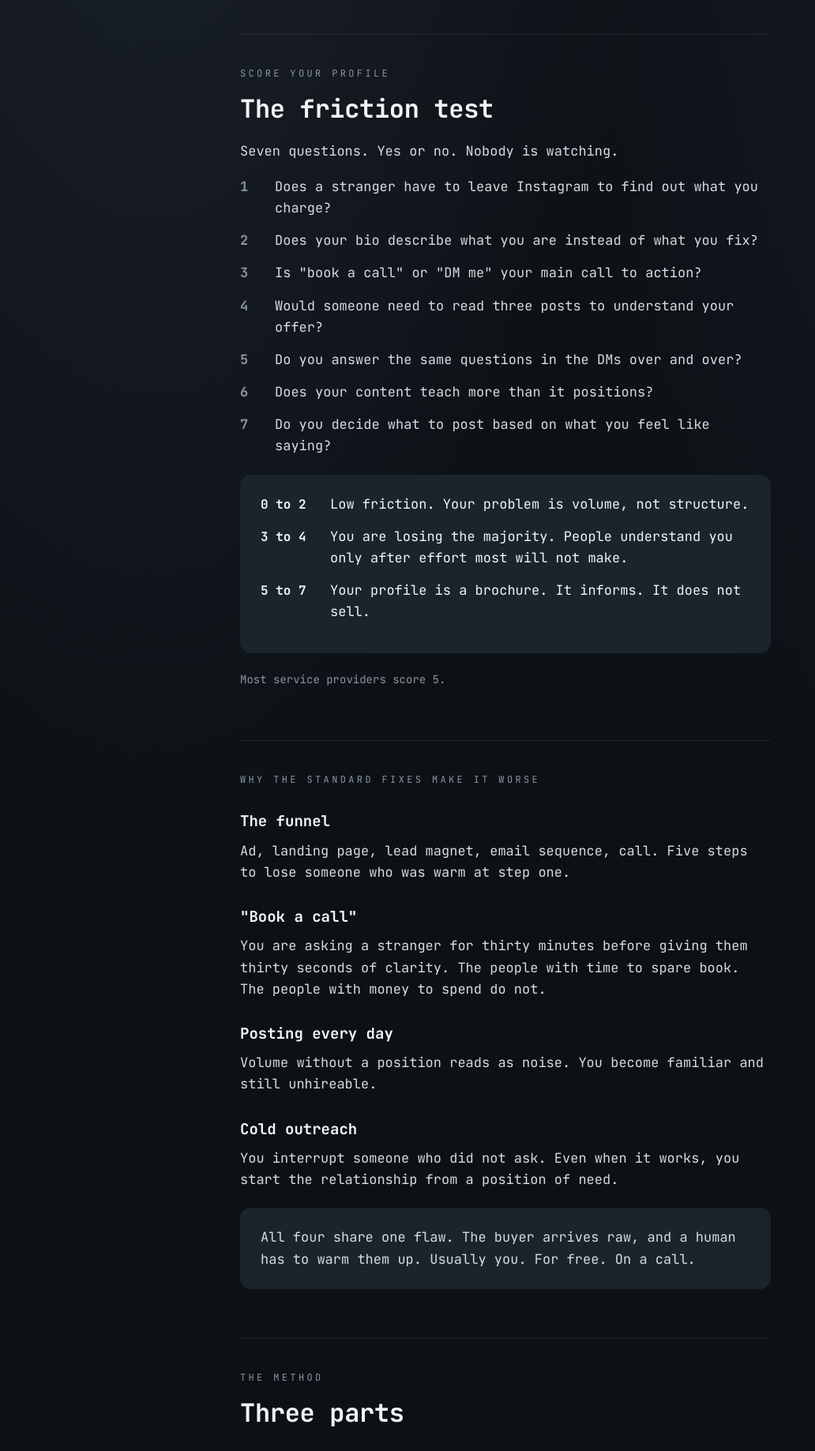
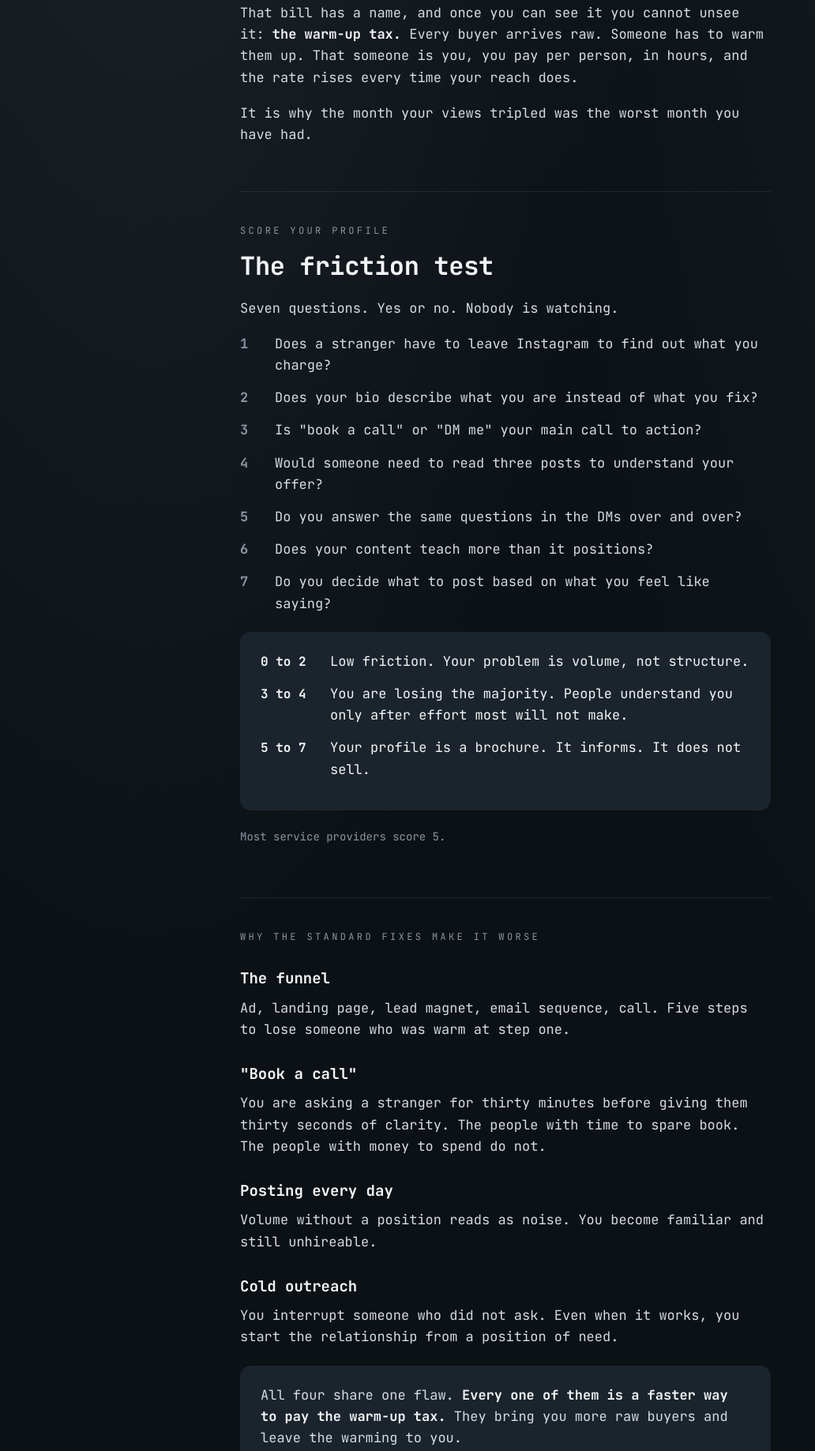
Before and after one commit to quietinbound/quietinbound.github.io, a plain HTML site: page index.html in a window 1280 px wide. Shown: the part 870-2707 px from the top of the page at 79% size, without its empty margins (0-1032 px from the left). Drawn offline with Linux system fonts and the light colour scheme.

Commit message:
Name the warm-up tax and anchor the price

```diff
--- a/index.html
+++ b/index.html
@@ -80,6 +80,8 @@
     <p>Everything you were told to build adds one more step between a stranger and your bank account. Each step is a door. Most people do not open doors.</p>
     <p>That is friction. And friction, not the algorithm, is why your calendar is quiet.</p>
     <p>The bill does not arrive as lost leads. It arrives as hours. Every call that goes nowhere, every DM answered twice, every proposal read and never replied to. You are not running the business, you are the funnel, and a funnel does not get weekends.</p>
+    <p>That bill has a name, and once you can see it you cannot unsee it: <strong>the warm-up tax.</strong> Every buyer arrives raw. Someone has to warm them up. That someone is you, you pay per person, in hours, and the rate rises every time your reach does.</p>
+    <p>It is why the month your views tripled was the worst month you have had.</p>
   </section>
 
   <section>
@@ -114,7 +116,8 @@
     <h3>Cold outreach</h3>
     <p class="tight">You interrupt someone who did not ask. Even when it works, you start the relationship from a position of need.</p>
     <div class="panel">
-      <p>All four share one flaw. The buyer arrives raw, and a human has to warm them up. Usually you. For free. On a call.</p>
+      <p>All four share one flaw. <strong>Every one of them is a faster way to pay the warm-up tax.</strong> They bring you more raw buyers and leave the warming to you.</p>
+      <p>You cannot stop warming people up. Buyers do not buy cold, and they never will. You can stop doing it one at a time: write the warm-up once, put it where the attention already is, and let it run while you are asleep.</p>
     </div>
   </section>
 
@@ -163,6 +166,7 @@ First client in 7 days</div>
     <p>You just read the whole method. Nothing was held back.</p>
     <p>What takes time is not knowing it. It is writing it. The stance that does not sound like everyone else's. Seven carousels that do not repeat each other. A DM flow that handles objections without sounding like a bot.</p>
     <p>That is weeks of work, and it is the part most people never finish.</p>
+    <p>So do the other arithmetic before you look at the price. Six free calls a week, thirty minutes of yours and thirty of theirs. Five end in "let me think about it". Price those five at whatever your hour is worth. That bill arrives every month, and it has arrived every month you have been in business.</p>
     <p>So I turned it into an agent. One conversation. It asks you four questions and writes all of it, in your words, for your niche.</p>
   </section>
 
```
